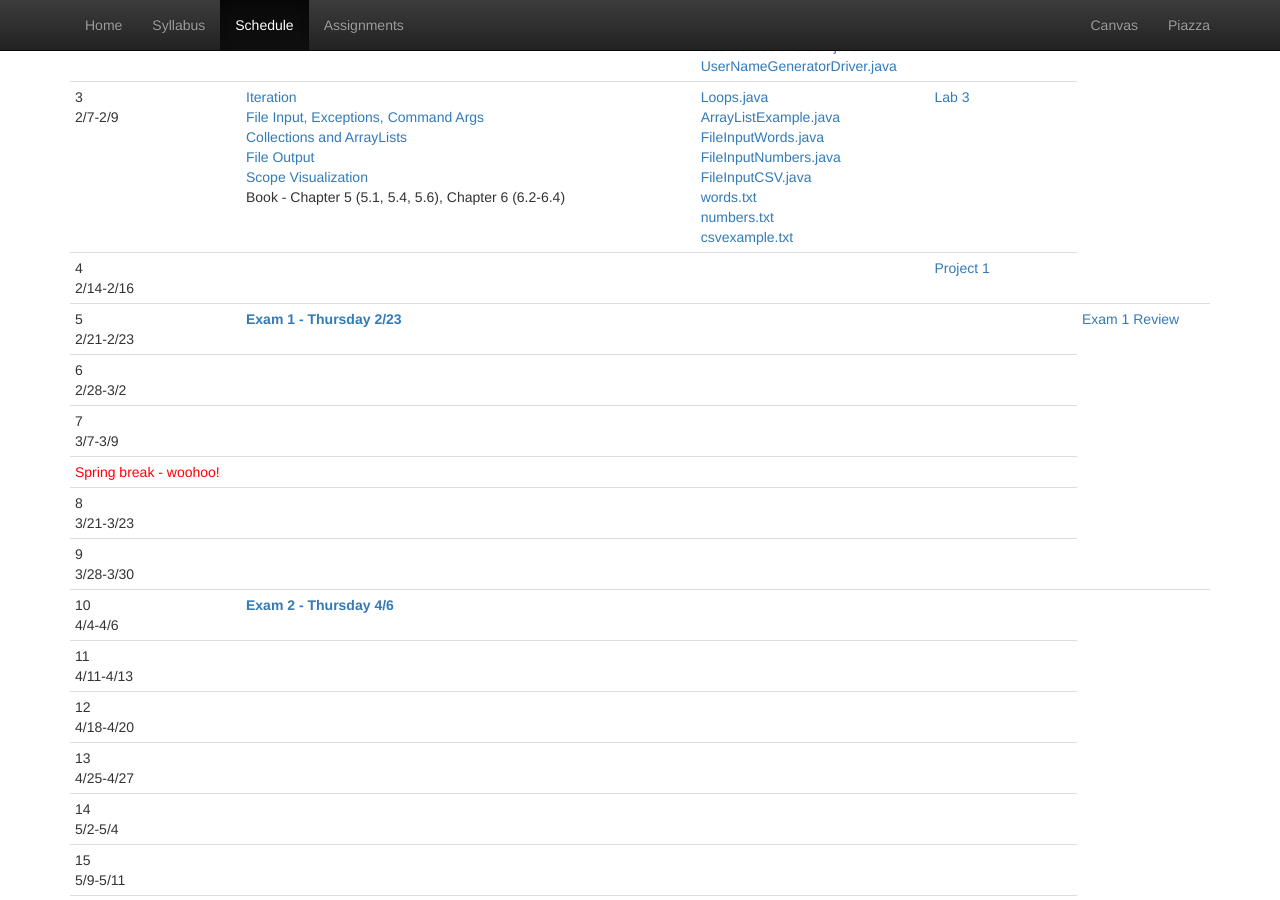
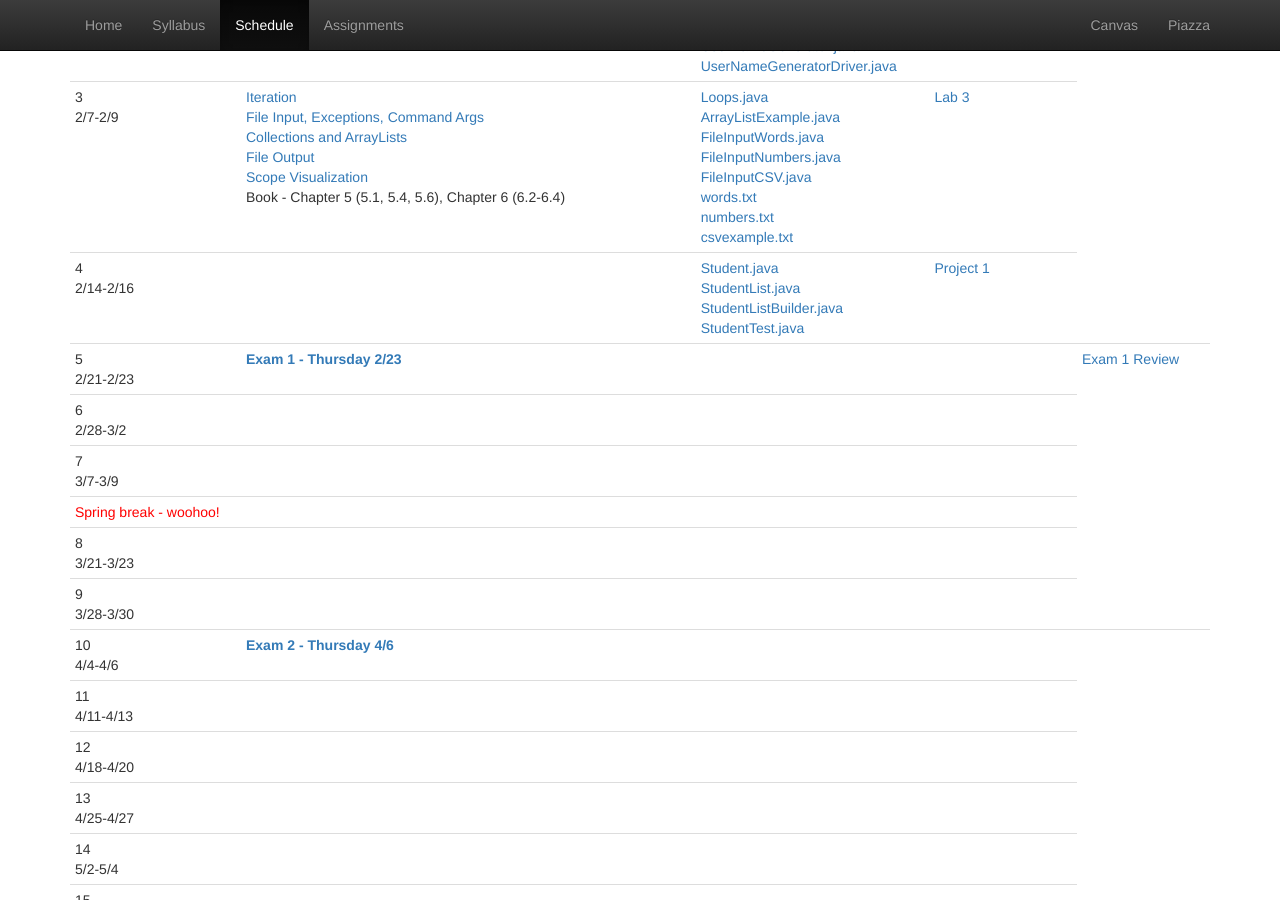
Before and after one commit to CS514-F17/cs514-f17.github.io, a Jekyll site: the page built from schedule.html, in a window 1280 px wide and 900 px high, scrolled down 451 px. Built offline with Jekyll 4.4.1, drawn with Linux system fonts in a browser that asks for light colours.

Commit message:
add schedule

```diff
--- a/schedule.html
+++ b/schedule.html
@@ -81,6 +81,10 @@ title: Schedule
 			<td>
 			</td>
 			<td>
+				<a href="https://github.com/CS112-S17/code/blob/master/Student.java">Student.java</a><br/>
+				<a href="https://github.com/CS112-S17/code/blob/master/StudentList.java">StudentList.java</a><br/>
+				<a href="https://github.com/CS112-S17/code/blob/master/StudentListBuilder.java">StudentListBuilder.java</a><br/>
+				<a href="https://github.com/CS112-S17/code/blob/master/StudentTest.java">StudentTest.java</a><br/>
 			</td>
 			<td><a href="https://github.com/CS112-S17/projects/blob/master/project1.md">Project 1</a></td>
 		</tr>
```
